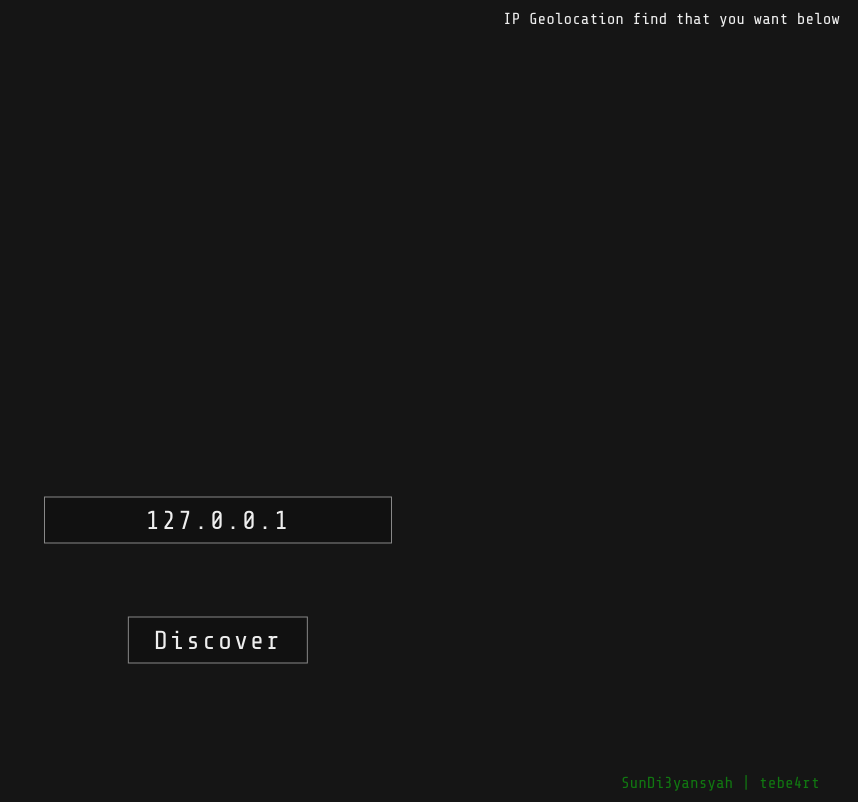
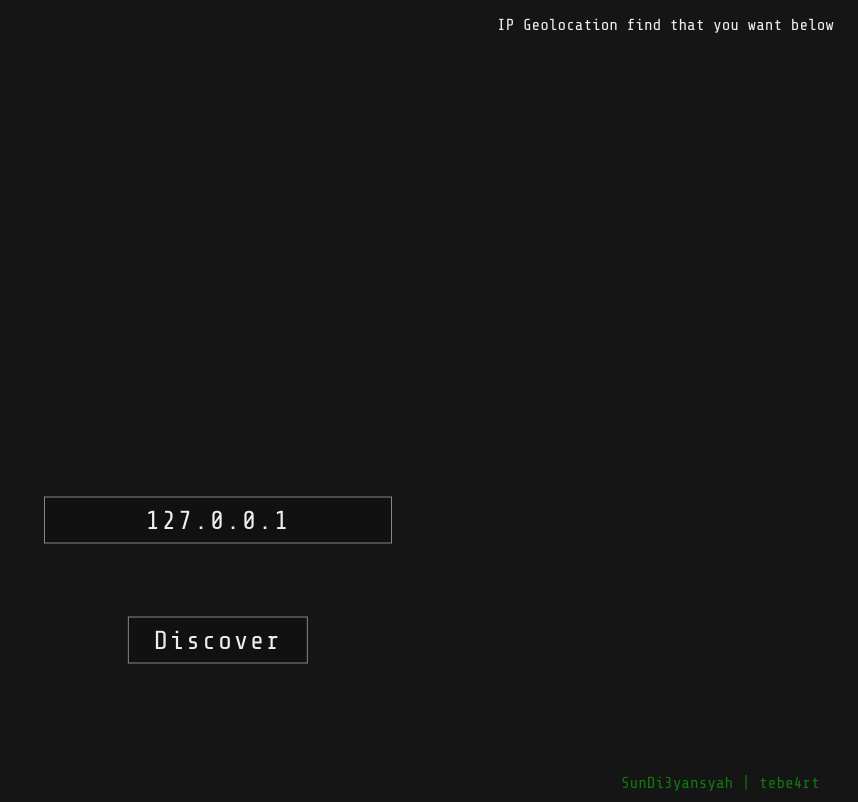
Before and after one commit to SunDi3yansyah/ip-lookup, a PHP site: page / in a window 1280 px wide. Shown: the whole page, without its empty margins (422-1280 px from the left). Run offline with PHP 8.4, Linux system fonts and the light colour scheme.

Commit message:
add update

```diff
--- a/index.php
+++ b/index.php
@@ -86,18 +86,20 @@
         background-color: #151515;
         color: #eee;
         font-family: 'Share Tech Mono', monospace;
-        user-select: none;
-        min-height: 98vh;
+        min-height: 95vh;
+        margin: 0;
+        padding: 0;
     }
     .info {
     	text-align: right;
-        p {
-            margin: 10px;
-        }
+    }
+    .info p {
+        margin-right: 3vh;
     }
     .result {
         position: absolute;
         top: 10vh;
+        margin-left: 1vw;
     }
     .attr {
         width: 8vw;
@@ -184,7 +186,7 @@
 <span class="attr">zip</span>         : <?php echo $zip ?><br>
 <?php endif ?>
     </div>
-    <form method="POST" class="form">
+    <form method="POST">
         <input type="text" class="ip" name="ip" required autocomplete="off" placeholder="127.0.0.1">
         <input type="submit" class="button" name="submit" value="Discover">
     </form>
```
